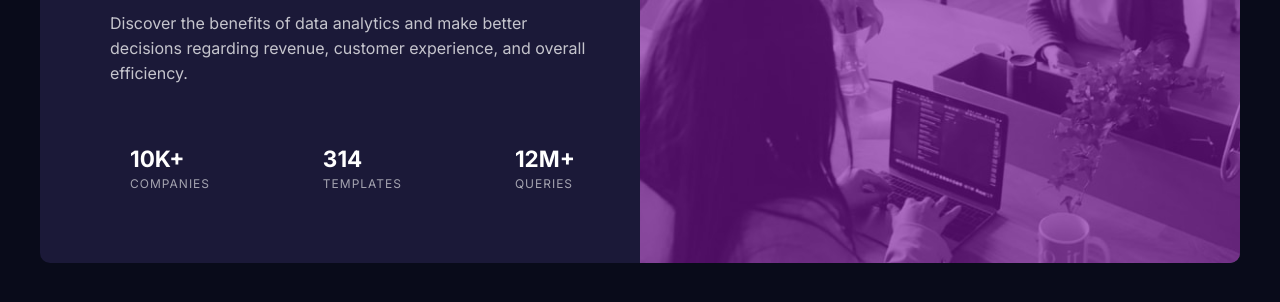
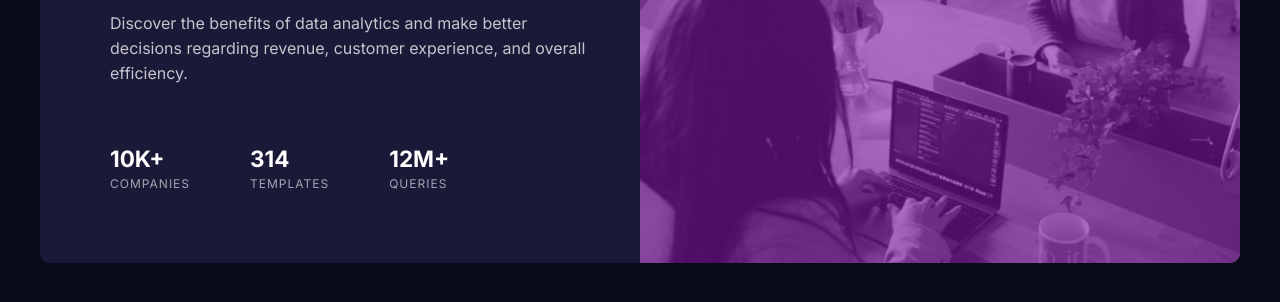
Before and after one commit to Ismael76/Stats-Prev-Card, a plain HTML site: page index.html in a window 1280 px wide. Shown: the part 392-694 px from the top of the page. Drawn offline with Linux system fonts and the light colour scheme.

Commit message:
Fixed Stats Positioning

```diff
--- a/css/styles.css
+++ b/css/styles.css
@@ -131,8 +131,12 @@ h2 {
     height: 100%;
   }
 
+  .card__stats {
+    padding-left: 0;
+    padding-right: 6rem;
+  }
+
   .stats-container {
     display: flex;
-    justify-content: space-between;
   }
 }
```
